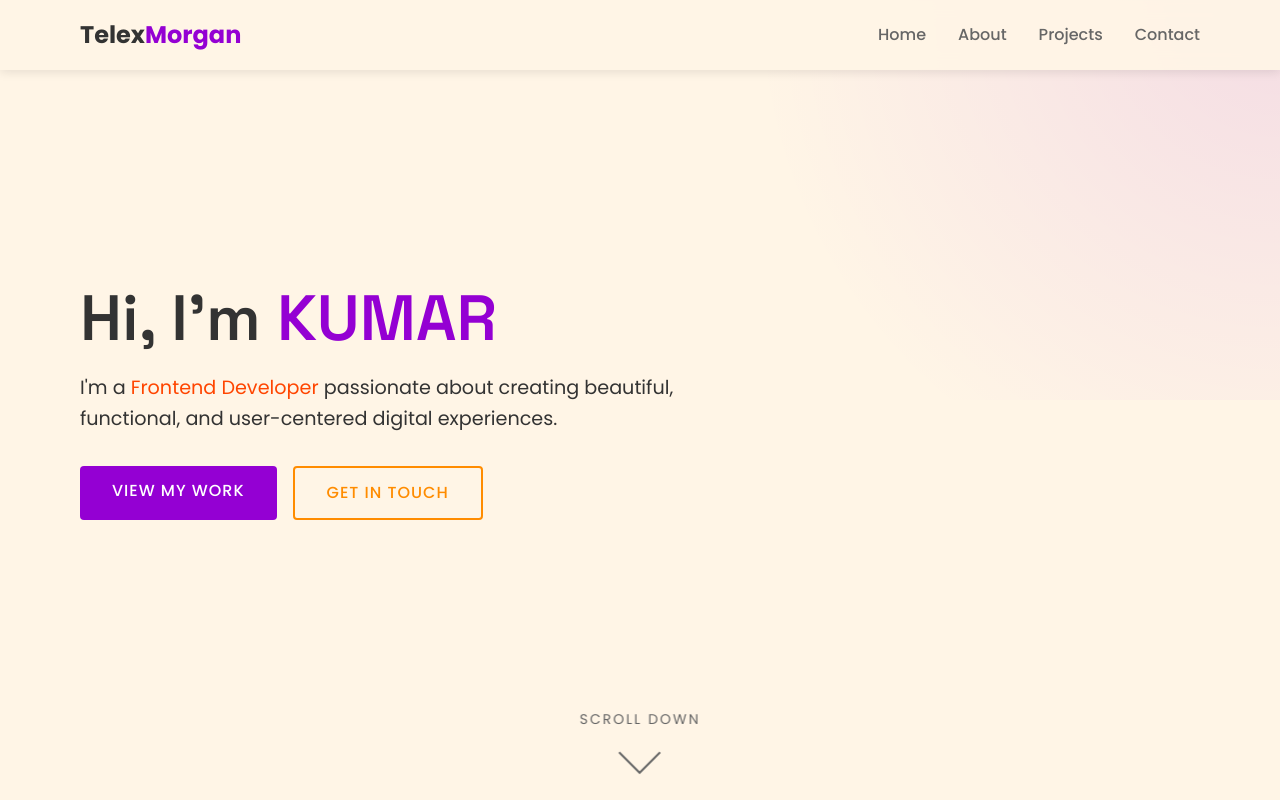
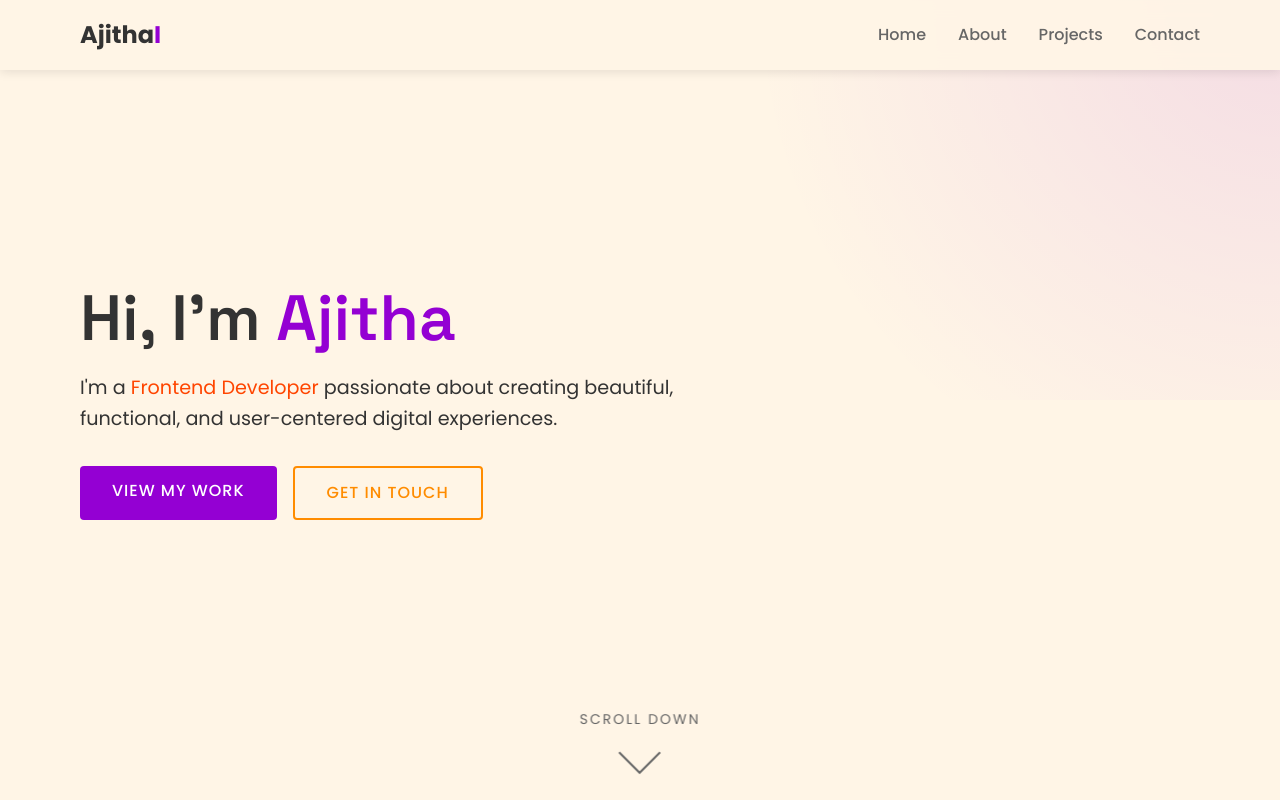
Before and after one commit to Ajithainbaraj/AgenticAI-, a plain HTML site: page index.html in a window 1280 px wide. Shown: the top 800 px of the page. Drawn offline with Linux system fonts and the light colour scheme.

Commit message:
index.html

```diff
--- a/index.html
+++ b/index.html
@@ -788,7 +788,7 @@
     <!-- Header & Navigation -->
     <header id="header">
         <div class="container nav-container">
-            <a href="#home" class="logo">Telex<span>Morgan</span></a>
+            <a href="#home" class="logo">Ajitha<span>I</span></a>
             <button class="mobile-toggle" aria-label="Toggle menu">☰</button>
             <ul class="nav-links">
                 <li><a href="#home">Home</a></li>
@@ -802,7 +802,7 @@
     <!-- Hero Section -->
     <section id="home" class="hero">
         <div class="container hero-content">
-            <h1>Hi, I'm <span class="highlight">KUMAR</span></h1>
+            <h1>Hi, I'm <span class="highlight">Ajitha</span></h1>
             <p>I'm a <span class="accent">Frontend Developer</span> passionate about creating beautiful, functional, and user-centered digital experiences.</p>
             <div class="hero-buttons">
                 <a href="#projects" class="btn">View My Work</a>
```
